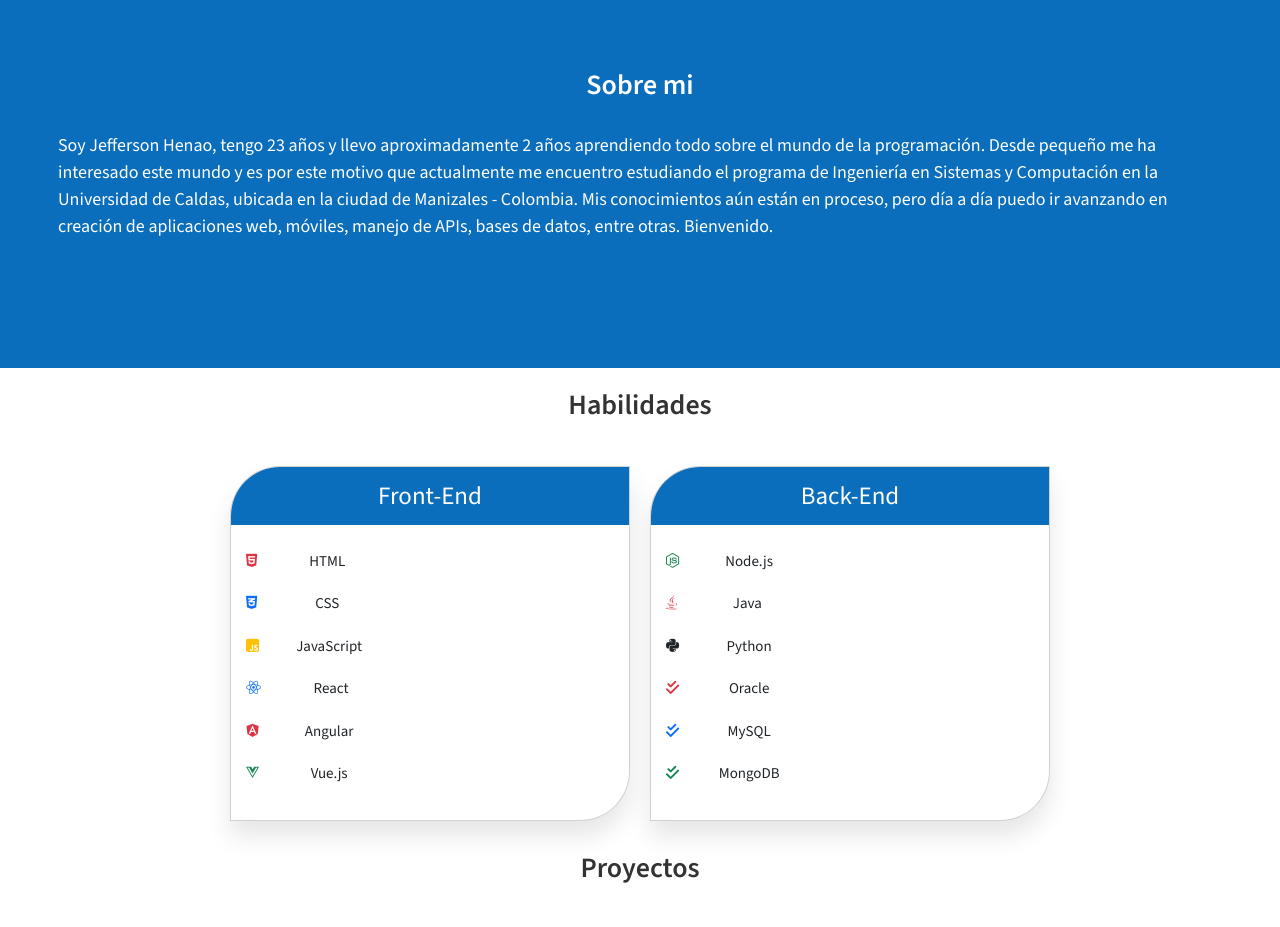
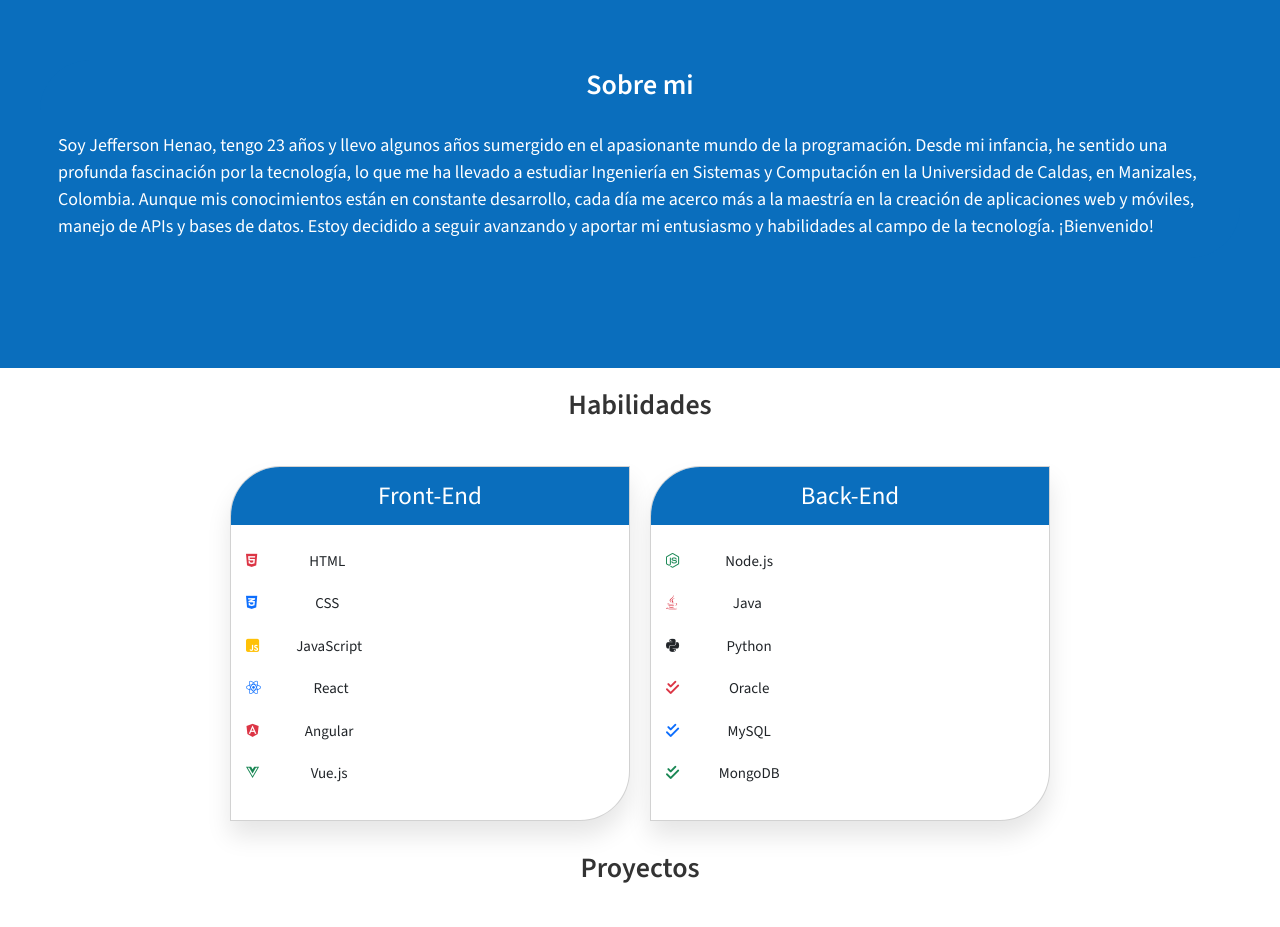
Before and after one commit to JeffHC0911/portfolio, a plain HTML site: page index.html in a window 1280 px wide. Shown: the part 900-1827 px from the top of the page. Drawn offline with nearby package versions, Linux system fonts and the light colour scheme.

Commit message:
Update about me

```diff
--- a/index.html
+++ b/index.html
@@ -10,7 +10,11 @@
       integrity="sha384-KK94CHFLLe+nY2dmCWGMq91rCGa5gtU4mk92HdvYe+M/SXH301p5ILy+dN9+nJOZ"
       crossorigin="anonymous"
     />
-    <link rel="icon" href="./assets/img/portfolio_ico.ico" type="image/x-icon">
+    <link
+      rel="icon"
+      href="./assets/img/portfolio_ico.ico"
+      type="image/x-icon"
+    />
     <link rel="stylesheet" href="./css/style.css" />
     <script
       src="https://cdn.jsdelivr.net/npm/bootstrap@5.3.0-alpha3/dist/js/bootstrap.bundle.min.js"
@@ -96,24 +100,29 @@
         </div>
 
         <div class="button-project">
-          <a class="btn-cv" href="./assets/cv/Jefferson_Henao_CV_FullStack.pdf" target="_blank">Ver mi CV</a>
+          <a
+            class="btn-cv"
+            href="./assets/cv/Jefferson_Henao_CV_FullStack.pdf"
+            target="_blank"
+            >Ver mi CV</a
+          >
         </div>
       </div>
-
     </section>
 
     <section class="home-about-me">
       <div class="info-personal mt-5">
         <h2 class="title-page-white text-white" id="about-me">Sobre mi</h2>
         <p class="typewriter">
-          Soy Jefferson Henao, tengo <span id="age"></span> años y llevo aproximadamente 2 años
-          aprendiendo todo sobre el mundo de la programación. Desde pequeño me
-          ha interesado este mundo y es por este motivo que actualmente me
-          encuentro estudiando el programa de Ingeniería en Sistemas y
-          Computación en la Universidad de Caldas, ubicada en la ciudad de
-          Manizales - Colombia. Mis conocimientos aún están en proceso, pero día
-          a día puedo ir avanzando en creación de aplicaciones web, móviles,
-          manejo de APIs, bases de datos, entre otras. Bienvenido.
+          Soy Jefferson Henao, tengo 23 años y llevo algunos años sumergido en el
+          apasionante mundo de la programación. Desde mi infancia, he sentido
+          una profunda fascinación por la tecnología, lo que me ha llevado a
+          estudiar Ingeniería en Sistemas y Computación en la Universidad de
+          Caldas, en Manizales, Colombia. Aunque mis conocimientos están en
+          constante desarrollo, cada día me acerco más a la maestría en la
+          creación de aplicaciones web y móviles, manejo de APIs y bases de
+          datos. Estoy decidido a seguir avanzando y aportar mi entusiasmo y
+          habilidades al campo de la tecnología. ¡Bienvenido!
         </p>
       </div>
     </section>
@@ -189,7 +198,6 @@
       </div>
     </section>
 
-
     <footer class="main-footer">
       <div class="main-container">
         <div class="main-footer__upper">
```
Lines whose indentation alone changed are shown as unchanged.
